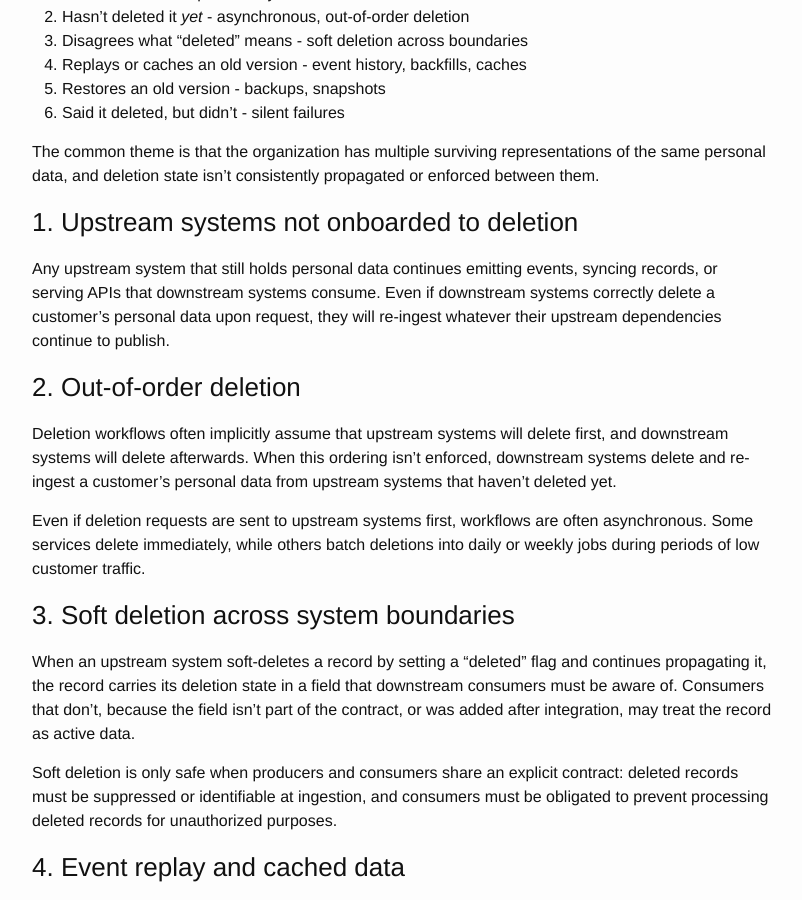
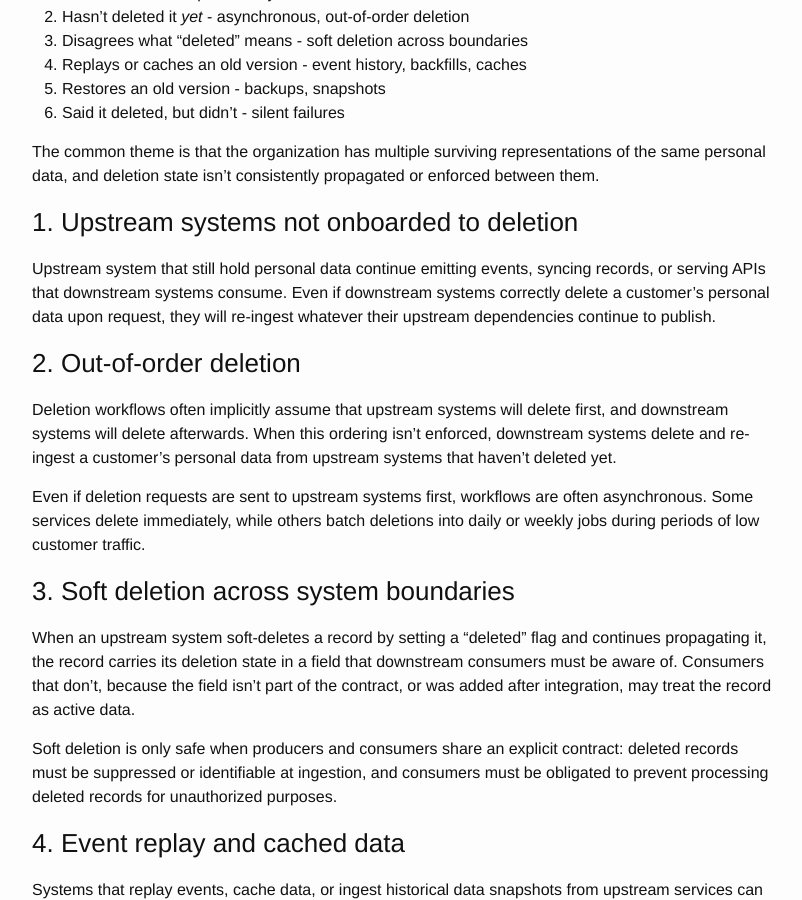
Before and after one commit to msayson/msayson.github.io, a Jekyll site: the page built from _posts/2026-08-30-mitigating-personal-data-resurrection.markdown, in a window 1280 px wide and 900 px high, scrolled down 852 px. Shown: the whole window, without its empty margins (238-1040 px from the left). Built offline with Jekyll 4.4.1, drawn with Linux system fonts in a browser that asks for light colours.

Commit message:
Minor rewording

```diff
--- a/_posts/2026-08-30-mitigating-personal-data-resurrection.markdown
+++ b/_posts/2026-08-30-mitigating-personal-data-resurrection.markdown
@@ -36,7 +36,7 @@ The common theme is that the organization has multiple surviving representations
 
 ### 1. Upstream systems not onboarded to deletion
 
-Any upstream system that still holds personal data continues emitting events, syncing records, or serving APIs that downstream systems consume.  Even if downstream systems correctly delete a customer's personal data upon request, they will re-ingest whatever their upstream dependencies continue to publish.
+Upstream system that still hold personal data continue emitting events, syncing records, or serving APIs that downstream systems consume.  Even if downstream systems correctly delete a customer's personal data upon request, they will re-ingest whatever their upstream dependencies continue to publish.
 
 ### 2. Out-of-order deletion
 
```
